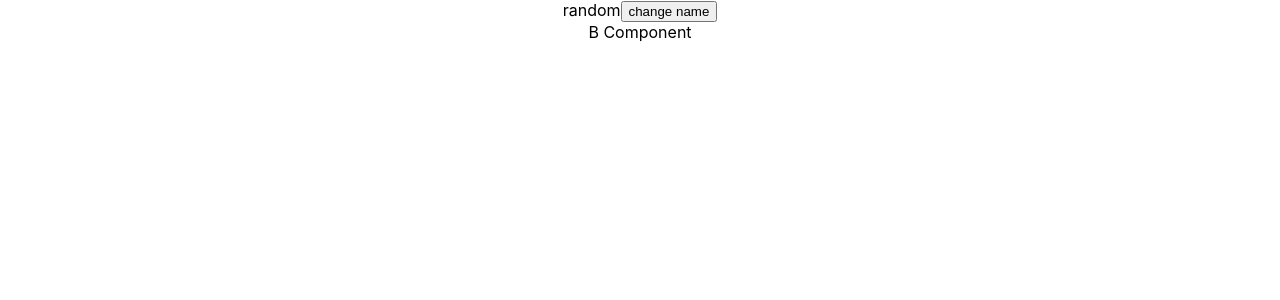
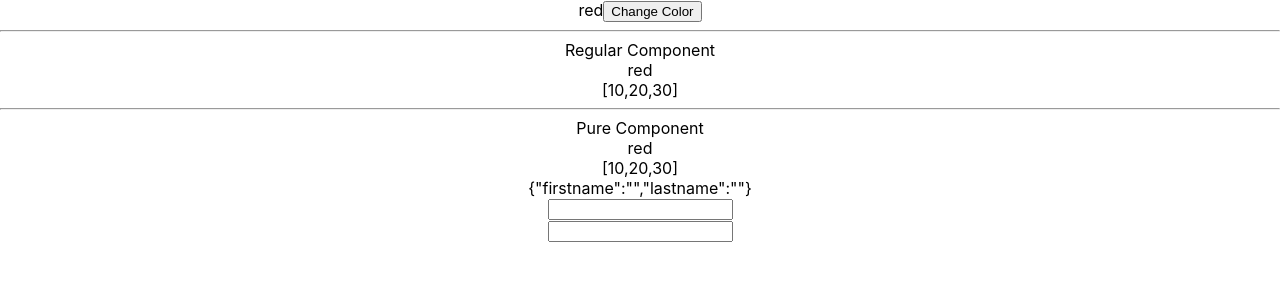
Before and after one commit to lalitlsg/react-concepts, a React (Create React App) app: page / in a window 1280 px wide. Shown: the top 300 px of the page. Built offline with nearby package versions, Linux system fonts and the light colour scheme.

Commit message:
pure components

```diff
--- a/src/App.js
+++ b/src/App.js
@@ -15,6 +15,7 @@ import "./components/styles/global.css";
 import styles from "./components/styles/local.module.css";
 import Form from "./components/forms/Form";
 import LifeCycleA from "./components/lifecycles/LifeCycleA";
+import Parent from "./components/pure-comp/Parent";
 
 function App() {
   return (
@@ -39,7 +40,8 @@ function App() {
       <Style1 />
       <Style2 /> */}
       {/* <Form /> */}
-      <LifeCycleA name="lalit" />
+      {/* <LifeCycleA name="lalit" /> */}
+      <Parent />
     </div>
   );
 }
--- /dev/null
+++ b/src/components/pure-comp/Parent.js
@@ -0,0 +1,36 @@
+import React, { Component } from "react";
+import Regular from "./Regular";
+import Pure from "./Pure";
+
+export default class Parent extends Component {
+  constructor(props) {
+    super(props);
+
+    this.state = {
+      color: "red",
+      arr: [10, 20, 30]
+    };
+  }
+
+  changeColor = () => {
+    this.setState({
+      color: "green",
+      arr: [...this.state.arr, Math.floor(Math.random() * 10)]
+    });
+  };
+
+  render() {
+    console.log("Parent Component");
+    return (
+      <div>
+        {this.state.color}
+        <button onClick={this.changeColor}>Change Color</button>
+        <hr />
+        <Regular color={this.state.color} arr={this.state.arr} />
+        <hr />
+
+        <Pure color={this.state.color} arr={this.state.arr} />
+      </div>
+    );
+  }
+}
--- /dev/null
+++ b/src/components/pure-comp/Pure.js
@@ -0,0 +1,48 @@
+import React, { PureComponent } from "react";
+
+export default class Pure extends PureComponent {
+  constructor(props) {
+    super(props);
+
+    this.state = {
+      name: { firstname: "", lastname: "" }
+    };
+  }
+
+  handleName = e => {
+    //in pure component, for objects , never change the existing state.Always return a new object
+    //that reflects the new state
+    this.setState({
+      name: {
+        ...this.state.name,
+        [e.target.name]: e.target.value
+      }
+    });
+  };
+
+  render() {
+    console.log("Pure Component");
+    return (
+      <div>
+        <div> Pure Component</div>
+        <div> {this.props.color}</div>
+        <div> {JSON.stringify(this.props.arr)}</div>
+        <div>{JSON.stringify(this.state.name)}</div>
+        <div>
+          <input
+            name="firstname"
+            value={this.state.name.firstname}
+            onChange={this.handleName}
+          />
+        </div>
+        <div>
+          <input
+            name="lastname"
+            value={this.state.name.lastname}
+            onChange={this.handleName}
+          />
+        </div>
+      </div>
+    );
+  }
+}
--- /dev/null
+++ b/src/components/pure-comp/Regular.js
@@ -0,0 +1,20 @@
+import React, { Component } from "react";
+
+export default class Regular extends Component {
+  constructor(props) {
+    super(props);
+
+    this.state = {};
+  }
+
+  render() {
+    console.log("Regular Component");
+    return (
+      <div>
+        <div> Regular Component</div>
+        <div> {this.props.color}</div>
+        <div> {JSON.stringify(this.props.arr)}</div>
+      </div>
+    );
+  }
+}
```
